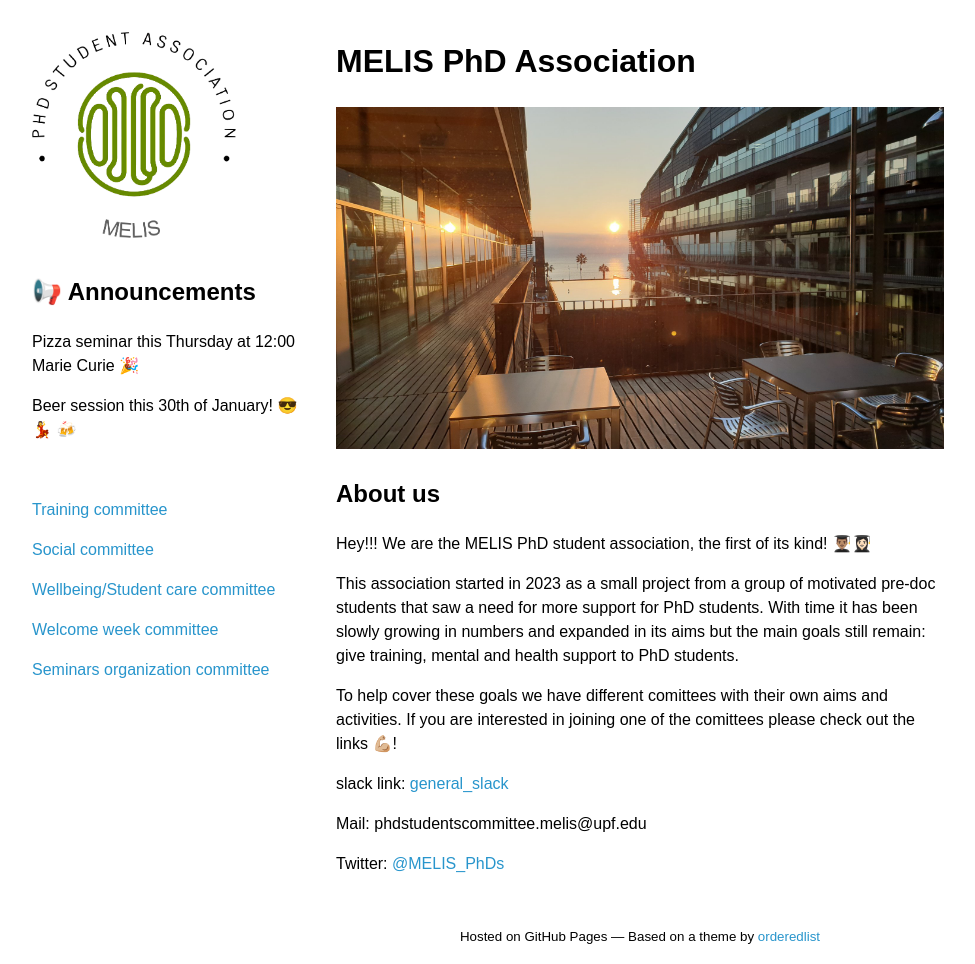
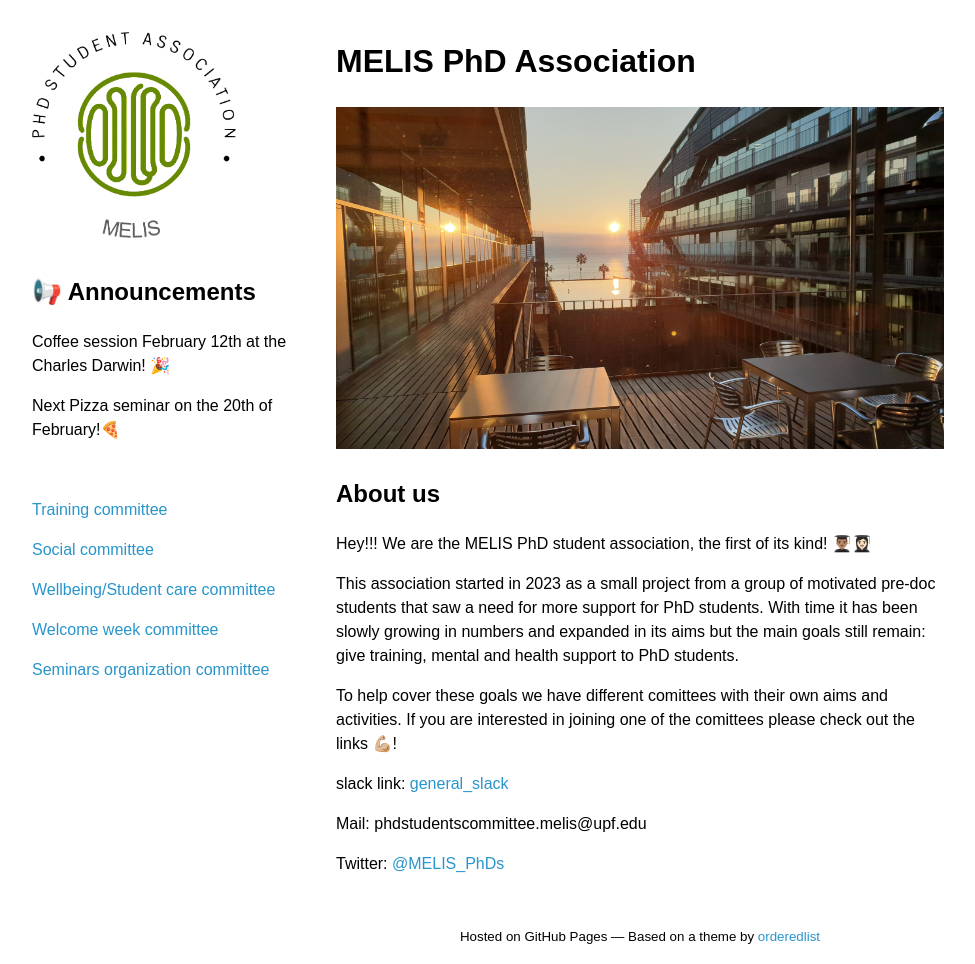
Before and after one commit to melisphdassociation/melisphdassociation.github.io, a Jekyll site: the page built from index.md, in a window 1280 px wide. Shown: the whole page, without its empty margins (0-975 px from the left). Built offline with Jekyll 4.4.1, drawn with Linux system fonts in a browser that asks for light colours; our own code applies the rules of GitHub Pages for plain Markdown files; the repository's description, which GitHub fills in, is left out.

Commit message:
Update _config.yml

```diff
--- a/_config.yml
+++ b/_config.yml
@@ -3,5 +3,5 @@ logo: "assets/images/logo_white_cropped.png"
 favicon: "assets/images/logo_notext.svg"
 
 announcements:
-- "Pizza seminar this Thursday at 12:00 Marie Curie 🎉"
-- "Beer session this 30th of January! 😎 💃 🍻 "
+- "Coffee session February 12th at the Charles Darwin! 🎉"
+- "Next Pizza seminar on the 20th of February!🍕 "
```
